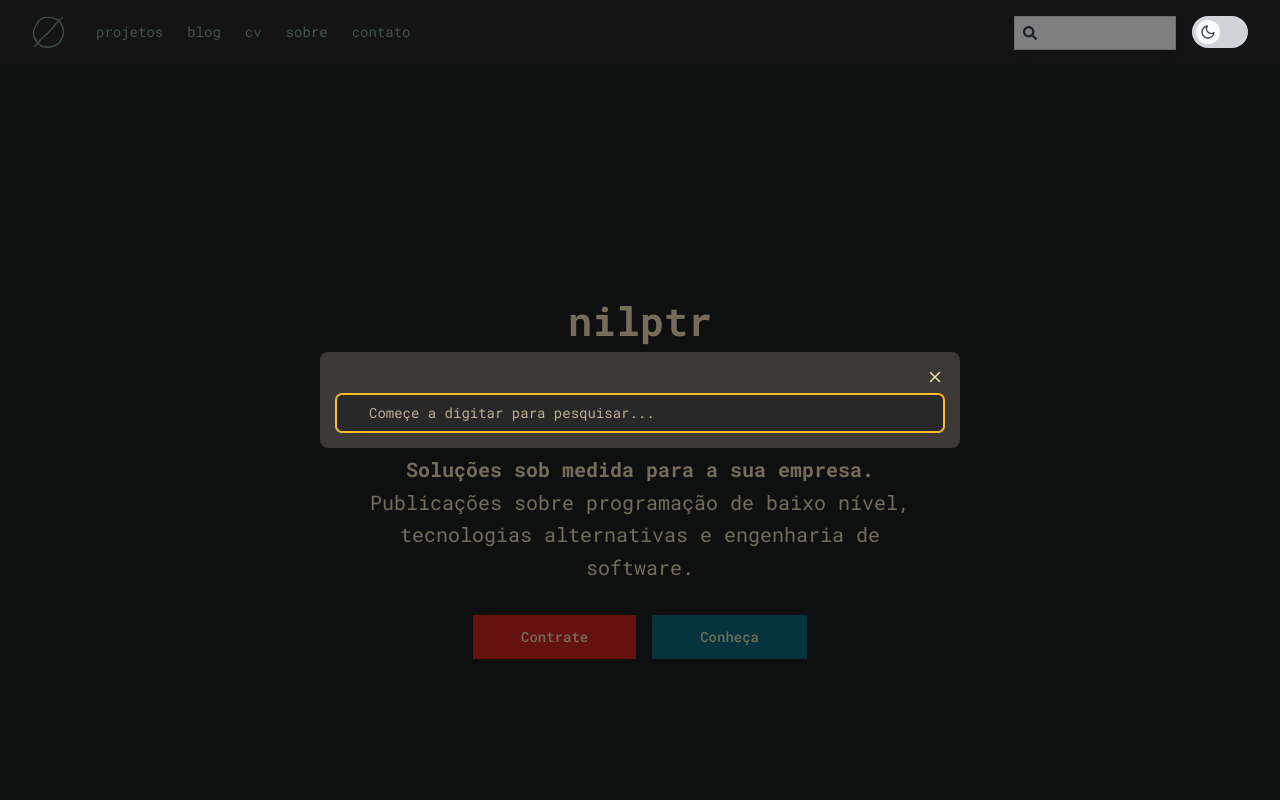
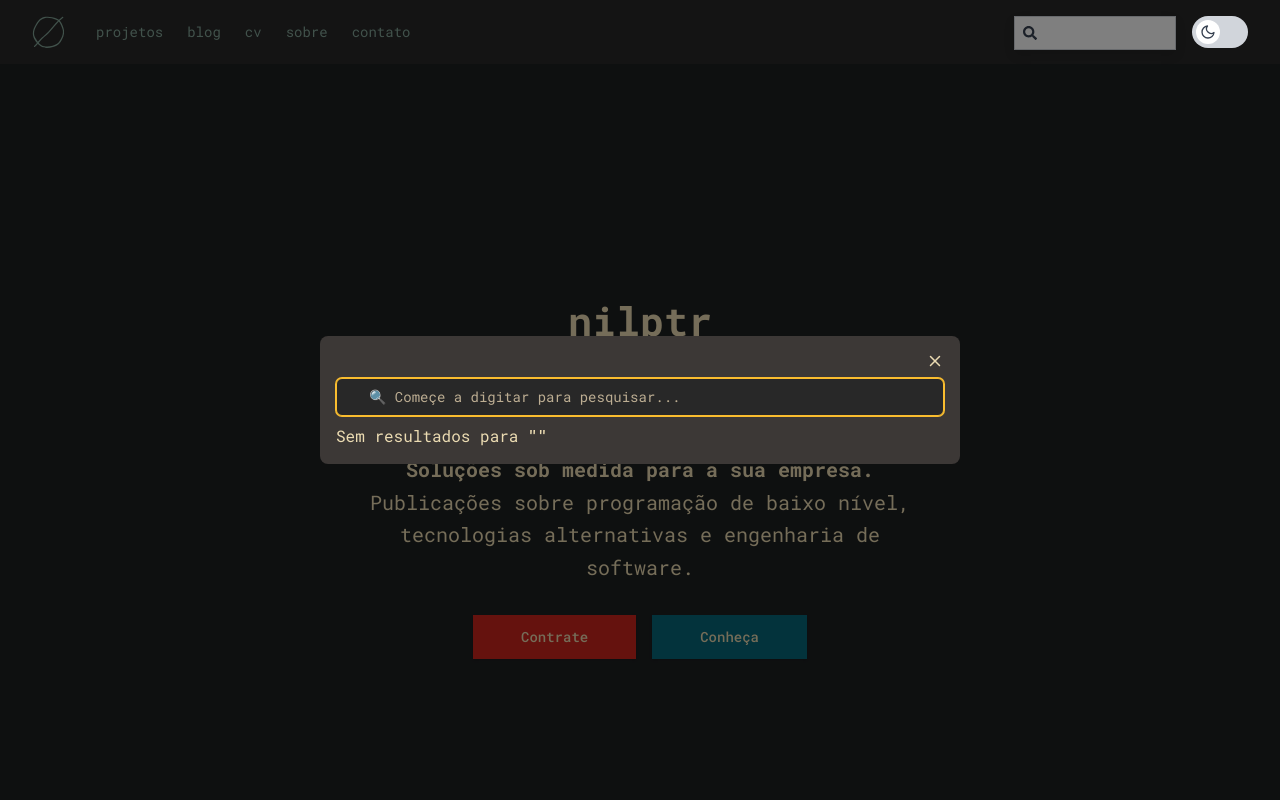
Before and after one commit to pedro-git-projects/nilptr-next, a Next.js app: page / in a window 1280 px wide. Both pictures are taken after a click on the button 1095 px from the left and 32 px from the top of the page. Shown: the top 800 px of the page. Built offline with nearby package versions, Linux system fonts and the light colour scheme.

Commit message:
feat: improving search ui

```diff
--- a/src/app/_components/search-modal.tsx
+++ b/src/app/_components/search-modal.tsx
@@ -6,17 +6,21 @@
 import { useEffect, useRef, useState } from "react";
 import { FiX } from "react-icons/fi";
 import Link from "next/link";
+import Spinner from "./spinner";
 
 const SearchModal: React.FC<{ onClose: () => void }> = ({ onClose }) => {
   const [index, setIndex] = useState(new FlexSearch.Index({}));
   const [query, setQuery] = useState("");
   const [results, setResults] = useState<string[]>([]);
   const [posts, setPosts] = useState<Post[] | null>(null);
+  const [loading, setLoading] = useState(false);
+  const [hasResults, setHasResults] = useState(false);
   const inputRef = useRef<HTMLInputElement>(null);
 
   useEffect(() => {
     const fetchPosts = async () => {
       try {
+        setLoading(true);
         const fetchedPosts = await getAllPosts();
         setPosts(fetchedPosts);
         const newIndex = new FlexSearch.Index();
@@ -24,8 +28,10 @@
           newIndex.append(item.slug, item.title + " " + item.content);
         });
         setIndex(newIndex);
+        setLoading(false);
       } catch (error) {
         console.error("Error fetching posts:", error);
+        setLoading(false);
       }
     };
 
@@ -33,8 +39,16 @@
   }, []);
 
   useEffect(() => {
+    if (query.trim() === "") {
+      setResults([]);
+      setHasResults(false);
+      return;
+    }
+
+    const searchResults = index.search(query);
     // @ts-ignore
-    setResults(index.search(query));
+    setResults(searchResults);
+    setHasResults(searchResults.length > 0);
   }, [query, index]);
 
   const handleInputChange = (e: React.ChangeEvent<HTMLInputElement>) => {
@@ -51,7 +65,32 @@
     }
   }, []);
 
-  const finalResult = results.map(result => {
+  return (
+    <div className="fixed inset-0 flex items-center justify-center bg-black bg-opacity-50">
+      <div className="bg-light-background-light shadow-[#bdae93] dark:bg-background-light border-light-border dark:border-[#3c3836] dark:shadow-gray-800/25 p-4 rounded-lg w-1/2 relative">
+        {loading && <Spinner />}
+        <div className="flex justify-end">
+          <button className="mb-2" onClick={handleModalClose}>
+            <FiX size={18} />
+          </button>
+        </div>
+
+        <input
+          className="w-full border focus:border-[#fabd2f] dark:focus:border-[#fabd2f] focus:ring-[#fabd2f] placeholder-[#7c6f64] dark:placeholder-[#bdae93] bg-light-background border-light-border dark:border-[#3c3836] text-sm dark:bg-background rounded-md p-2 pl-8"
+          value={query}
+          onChange={handleInputChange}
+          placeholder="&#x1F50D; Começe a digitar para pesquisar..."
+          ref={inputRef}
+        />
+        <ul className="max-h-[80vh] overflow-y-auto">
+          {!loading && !hasResults && (
+            <div className="pt-2">
+              Sem resultados para <span className="font-bold">"{query}"</span>{" "}
+            </div>
+          )}
+          {!loading &&
+            hasResults &&
+            results.map(result => {
               const post = posts?.find(item => item.slug === result);
               if (post) {
                 const matchIndex = post.content
@@ -62,12 +101,15 @@
                   matchIndex + query.length + 50,
                   post.content.length,
                 );
-      const matchedSnippet = post.content.substring(startIndex, endIndex);
+                const matchedSnippet = post.content.substring(
+                  startIndex,
+                  endIndex,
+                );
 
                 return (
-        <div className="overflow-y-auto max-h-[80vh]">
+                  <div className="overflow-y-auto max-h-[80vh]" key={post.slug}>
                     <ul>
-            <li className="pt-1.5" key={post.slug}>
+                      <li className="pt-2">
                         <Link
                           className="block rounded-lg px-4 py-2 text-sm font-medium dark:bg-[#504945] dark:hover:bg-[#1d2021] bg-[#fbf1c7] hover:bg-[#ebdbb2]"
                           href={`/posts/${post.slug}`}
@@ -82,25 +124,8 @@
                 );
               }
               return null;
-  });
-
-  return (
-    <div className="fixed inset-0 flex items-center justify-center bg-black bg-opacity-50">
-      <div className="bg-light-background-light shadow-[#bdae93] dark:bg-background-light border-light-border dark:border-[#3c3836] dark:shadow-gray-800/25 p-4 rounded-lg w-1/2 relative">
-        <div className="flex justify-end">
-          <button className="mb-2" onClick={handleModalClose}>
-            <FiX size={18} />
-          </button>
-        </div>
-
-        <input
-          className="w-full border focus:border-[#fabd2f] dark:focus:border-[#fabd2f] focus:ring-[#fabd2f] placeholder-[#7c6f64] dark:placeholder-[#bdae93] bg-light-background border-light-border dark:border-[#3c3836] text-sm dark:bg-background rounded-md p-2 pl-8"
-          value={query}
-          onChange={handleInputChange}
-          placeholder="Começe a digitar para pesquisar..."
-          ref={inputRef}
-        />
-        <ul className="max-h-[80vh] overflow-y-auto">{finalResult}</ul>
+            })}
+        </ul>
       </div>
     </div>
   );
--- /dev/null
+++ b/src/app/_components/spinner.tsx
@@ -0,0 +1,25 @@
+const Spinner: React.FC = () => {
+  return (
+    <div role="status">
+      <svg
+        aria-hidden="true"
+        className="w-8 h-8 text-gray-200 animate-spin dark:text-gray-600 fill-blue-600"
+        viewBox="0 0 100 101"
+        fill="none"
+        xmlns="http://www.w3.org/2000/svg"
+      >
+        <path
+          d="M100 50.5908C100 78.2051 77.6142 100.591 50 100.591C22.3858 100.591 0 78.2051 0 50.5908C0 22.9766 22.3858 0.59082 50 0.59082C77.6142 0.59082 100 22.9766 100 50.5908ZM9.08144 50.5908C9.08144 73.1895 27.4013 91.5094 50 91.5094C72.5987 91.5094 90.9186 73.1895 90.9186 50.5908C90.9186 27.9921 72.5987 9.67226 50 9.67226C27.4013 9.67226 9.08144 27.9921 9.08144 50.5908Z"
+          fill="currentColor"
+        />
+        <path
+          d="M93.9676 39.0409C96.393 38.4038 97.8624 35.9116 97.0079 33.5539C95.2932 28.8227 92.871 24.3692 89.8167 20.348C85.8452 15.1192 80.8826 10.7238 75.2124 7.41289C69.5422 4.10194 63.2754 1.94025 56.7698 1.05124C51.7666 0.367541 46.6976 0.446843 41.7345 1.27873C39.2613 1.69328 37.813 4.19778 38.4501 6.62326C39.0873 9.04874 41.5694 10.4717 44.0505 10.1071C47.8511 9.54855 51.7191 9.52689 55.5402 10.0491C60.8642 10.7766 65.9928 12.5457 70.6331 15.2552C75.2735 17.9648 79.3347 21.5619 82.5849 25.841C84.9175 28.9121 86.7997 32.2913 88.1811 35.8758C89.083 38.2158 91.5421 39.6781 93.9676 39.0409Z"
+          fill="currentFill"
+        />
+      </svg>
+      <span className="sr-only">Loading...</span>
+    </div>
+  );
+};
+
+export default Spinner;
```
Lines whose indentation alone changed are shown as unchanged.
